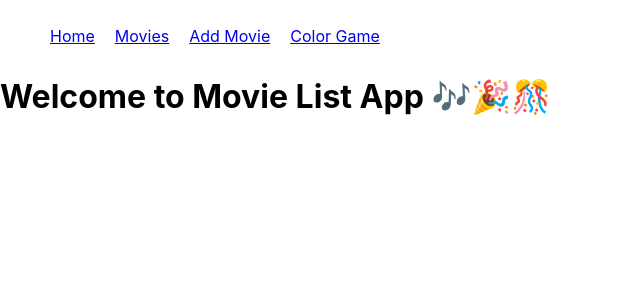
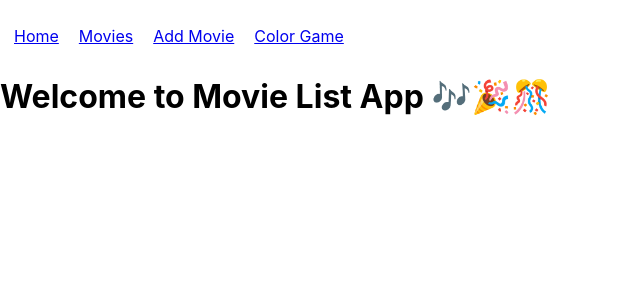
Before and after one commit to mickey61295/First_React, a React (Create React App) app: page / in a window 1280 px wide. Shown: the top 300 px of the page, without its empty margins (0-640 px from the left). Built offline with nearby package versions, Linux system fonts and the light colour scheme.

Commit message:
Few style changes

```diff
--- a/src/App.css
+++ b/src/App.css
@@ -98,7 +98,7 @@
   list-style-type: none;
   display: flex;
   flex-direction: row;
-  justify-content: flex-start;
+  padding-left: 4px;
 }
 
 .navBar li{
```
